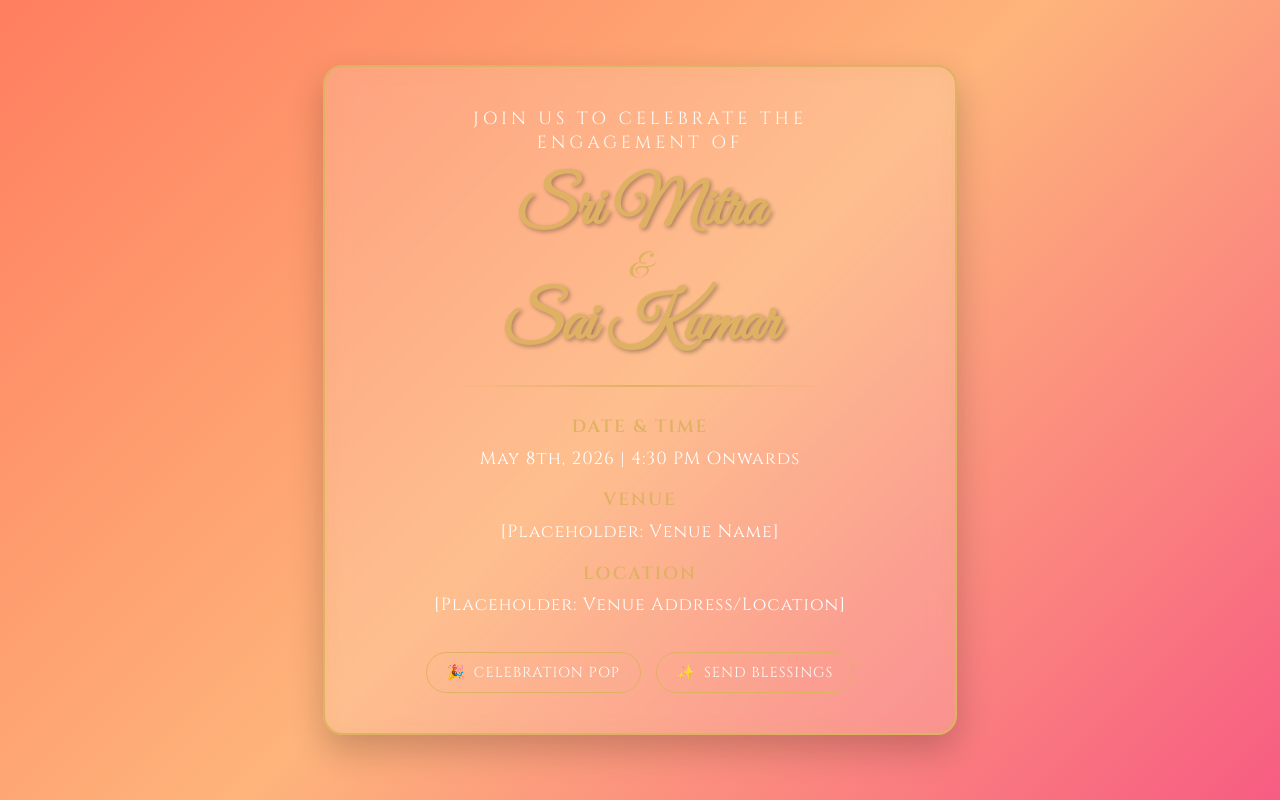
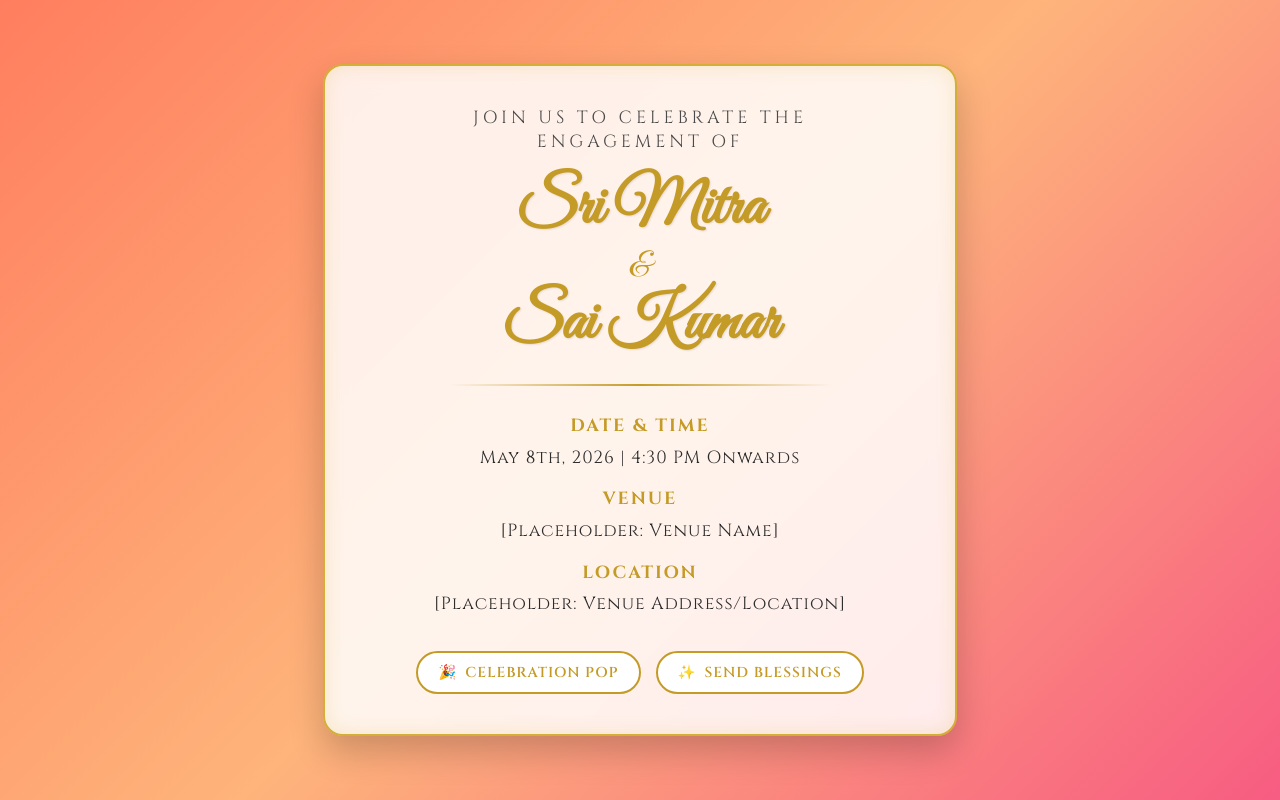
Before and after one commit to Shikhara-mannem/wedding-events, a plain HTML site: page index.html in a window 1280 px wide. Drawn offline with nearby package versions, Linux system fonts and the light colour scheme.

Commit message:
Update index.html

```diff
--- a/index.html
+++ b/index.html
@@ -12,7 +12,7 @@
             padding: 0;
             background: linear-gradient(135deg, #ff7e5f, #feb47b, #f75c82); /* Orange to Pink Gradient */
             font-family: 'Cinzel', serif;
-            color: #fff;
+            color: #2c2c2c; /* Dark grey for contrast */
             display: flex;
             justify-content: center;
             align-items: center;
@@ -21,16 +21,16 @@
         }
 
         .invitation-card {
-            background: rgba(255, 255, 255, 0.15);
+            background: rgba(255, 255, 255, 0.85); /* Highly opaque white */
             backdrop-filter: blur(12px);
             -webkit-backdrop-filter: blur(12px);
-            border: 2px solid #dfb163; /* Elegant Gold */
+            border: 2px solid #d4af37; /* Deeper gold */
             border-radius: 20px;
             padding: 40px;
             text-align: center;
             max-width: 550px;
             width: 90%;
-            box-shadow: 0 15px 35px rgba(0,0,0,0.2), inset 0 0 20px rgba(223, 177, 99, 0.2);
+            box-shadow: 0 15px 35px rgba(0,0,0,0.2), inset 0 0 20px rgba(212, 175, 55, 0.2);
             position: relative;
             z-index: 10;
         }
@@ -40,14 +40,14 @@
             letter-spacing: 4px;
             text-transform: uppercase;
             margin-bottom: 20px;
-            color: #fdfbf7;
+            color: #4a4a4a; /* Darker grey for header */
         }
 
         h1 {
             font-family: 'Great Vibes', cursive;
             font-size: 4em;
-            color: #dfb163; /* Gold */
-            text-shadow: 2px 2px 4px rgba(0,0,0,0.3);
+            color: #c59b27; /* Richer gold for names */
+            text-shadow: 1px 1px 2px rgba(0,0,0,0.1); /* Softened shadow */
             margin: 10px 0;
             line-height: 1.1;
         }
@@ -55,13 +55,13 @@
         .ampersand {
             font-family: 'Great Vibes', cursive;
             font-size: 2.2em;
-            color: #dfb163;
+            color: #c59b27;
             margin: -10px 0;
         }
 
         .gold-divider {
             height: 2px;
-            background: linear-gradient(90deg, transparent, #dfb163, transparent);
+            background: linear-gradient(90deg, transparent, #c59b27, transparent);
             width: 70%;
             margin: 25px auto;
         }
@@ -71,11 +71,12 @@
             line-height: 1.8;
             letter-spacing: 1px;
             margin-bottom: 30px;
+            color: #2c2c2c; /* Ensure dark text */
         }
 
         .event-details strong {
-            color: #dfb163;
-            font-weight: 600;
+            color: #c59b27; /* Gold for emphasis */
+            font-weight: 700;
             letter-spacing: 2px;
         }
 
@@ -92,11 +93,12 @@
         }
 
         button {
-            background: transparent;
-            border: 1.5px solid #dfb163;
-            color: #fdfbf7;
+            background: #fff;
+            border: 2px solid #c59b27;
+            color: #c59b27; /* Gold text */
             padding: 10px 20px;
             font-family: 'Cinzel', serif;
+            font-weight: 600;
             font-size: 0.9em;
             cursor: pointer;
             border-radius: 30px;
@@ -109,10 +111,10 @@
         }
 
         button:hover {
-            background: rgba(223, 177, 99, 0.2);
-            border-color: #fff;
+            background: #c59b27;
+            border-color: #c59b27;
             color: #fff;
-            box-shadow: 0 0 15px rgba(223, 177, 99, 0.6);
+            box-shadow: 0 5px 15px rgba(197, 155, 39, 0.4);
             transform: translateY(-2px);
         }
 
@@ -174,8 +176,8 @@
 
               var particleCount = 50 * (timeLeft / duration);
               // since particles fall down, start a bit higher than random
-              confetti(Object.assign({}, defaults, { particleCount, origin: { x: randomInRange(0.1, 0.3), y: Math.random() - 0.2 }, colors: ['#dfb163', '#ff7e5f', '#f75c82', '#ffffff'] }));
-              confetti(Object.assign({}, defaults, { particleCount, origin: { x: randomInRange(0.7, 0.9), y: Math.random() - 0.2 }, colors: ['#dfb163', '#ff7e5f', '#f75c82', '#ffffff'] }));
+              confetti(Object.assign({}, defaults, { particleCount, origin: { x: randomInRange(0.1, 0.3), y: Math.random() - 0.2 }, colors: ['#c59b27', '#ff7e5f', '#f75c82', '#ffffff'] }));
+              confetti(Object.assign({}, defaults, { particleCount, origin: { x: randomInRange(0.7, 0.9), y: Math.random() - 0.2 }, colors: ['#c59b27', '#ff7e5f', '#f75c82', '#ffffff'] }));
             }, 250);
         }
 
```
